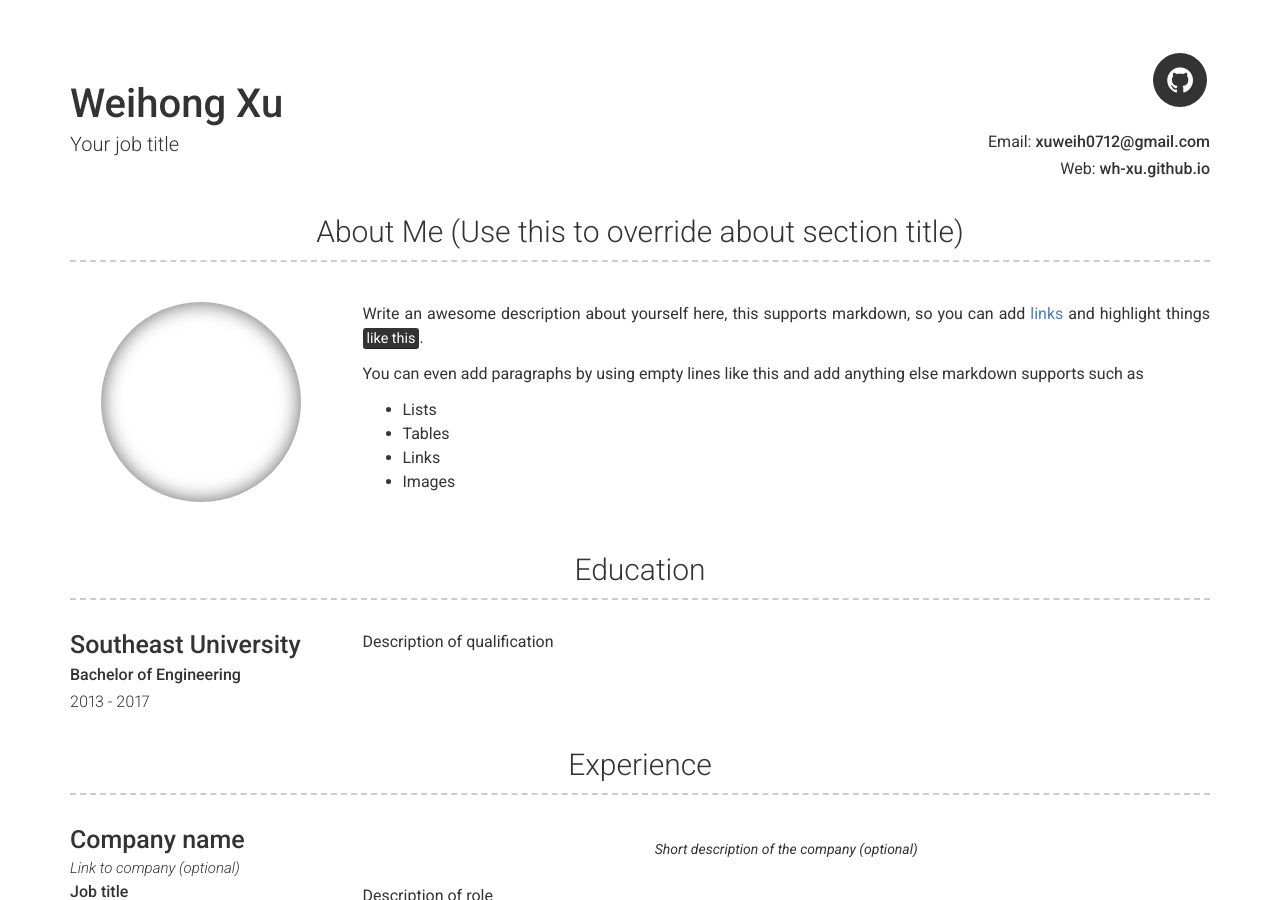
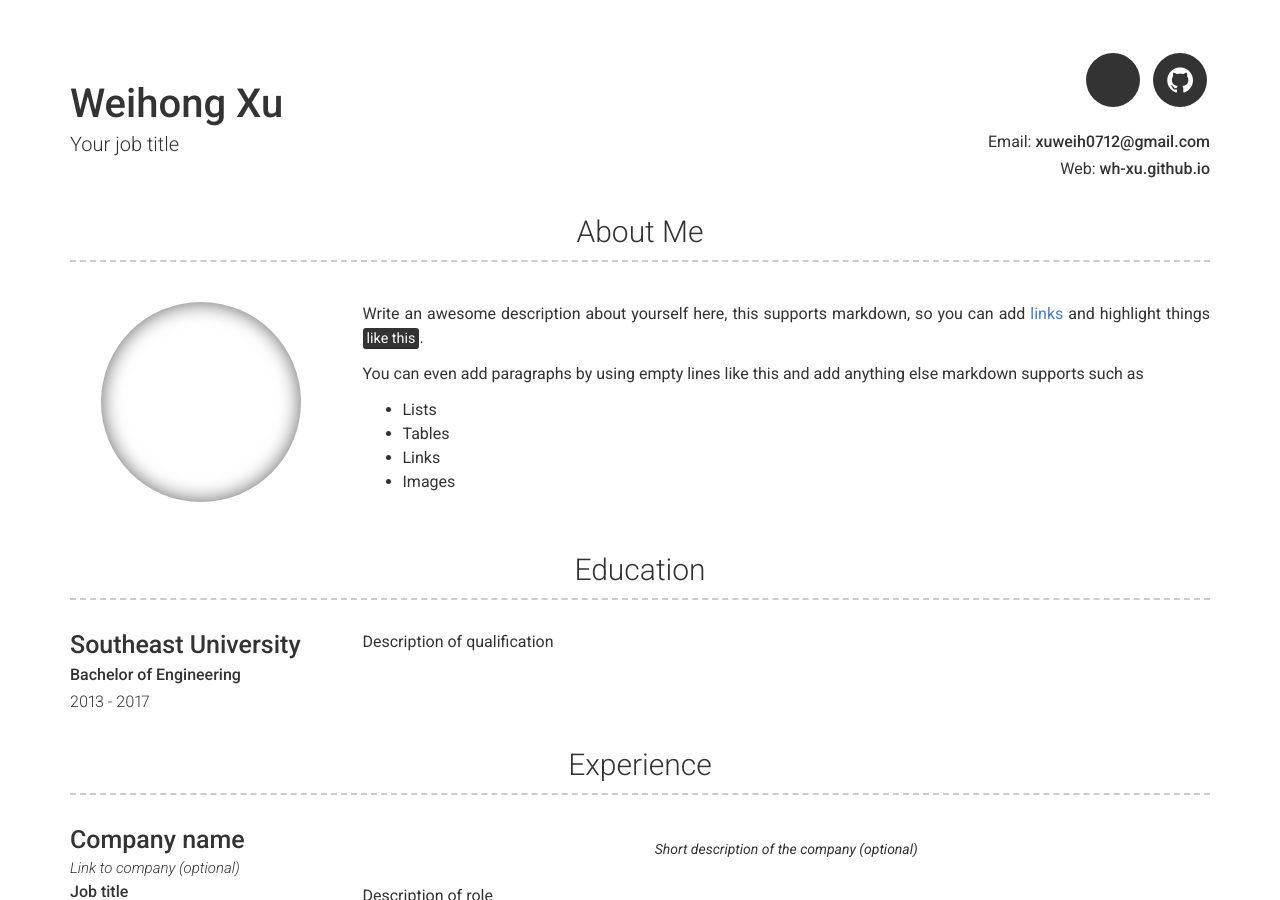
Before and after one commit to wh-xu/wh-xu-old.github.io, a Jekyll site: the page built from index.md, in a window 1280 px wide and 900 px high. Built offline with Jekyll 4.4.1, drawn with Linux system fonts in a browser that asks for light colours.

Commit message:
Add Google Scholar Link

```diff
--- a/_config.yml
+++ b/_config.yml
@@ -12,7 +12,7 @@ website: wh-xu.github.io
 # Social links
 #twitter_username: jekyllrb
 github_username:  wh-xu
-#dribbble_username: jekyll
+google_scholar_link: citations?user=iKoPPOYAAAAJ
 #facebook_username: jekyll
 #flickr_username: jekyll
 #instagram_username: jekyll
@@ -23,7 +23,7 @@ github_username:  wh-xu
 #googleplus_username: +jekyll
 
 # About Section
-about_title: About Me (Use this to override about section title)
+about_title: About Me #(Use this to override about section title)
 about_profile_image: Directory of profile image (eg. images/profile.jpg)
 about_content: | # this will include new lines to allow paragraphs
   Write an awesome description about yourself here, this supports markdown, so you can add [links](http://foobar.com) and highlight things <mark>like this</mark>.
--- a/_includes/header.html
+++ b/_includes/header.html
@@ -6,10 +6,10 @@
     </div>
     <div class="col-xs-12 col-sm-6 col-md-6 col-lg-4 header-right">
       <ul class="icons no-print">
-        {%- if site.dribbble_username -%}
+        {%- if site.google_scholar_link -%}
           <li>
-            <a target="_blank" href="https://dribbble.com/{{ site.dribbble_username| cgi_escape | escape }}" class="button button--sacnite button--round-l">
-              <i class="fa fa-dribbble" title="Dribble link"></i>
+            <a target="_blank" href="https://scholar.google.com/{{ site.google_scholar_link| cgi_escape | escape }}" class="button button--sacnite button--round-l">
+              <i class="fa fa-google-scholar" title="Google Scholar link"></i>
             </a>
           </li>
         {%- endif -%}
```
